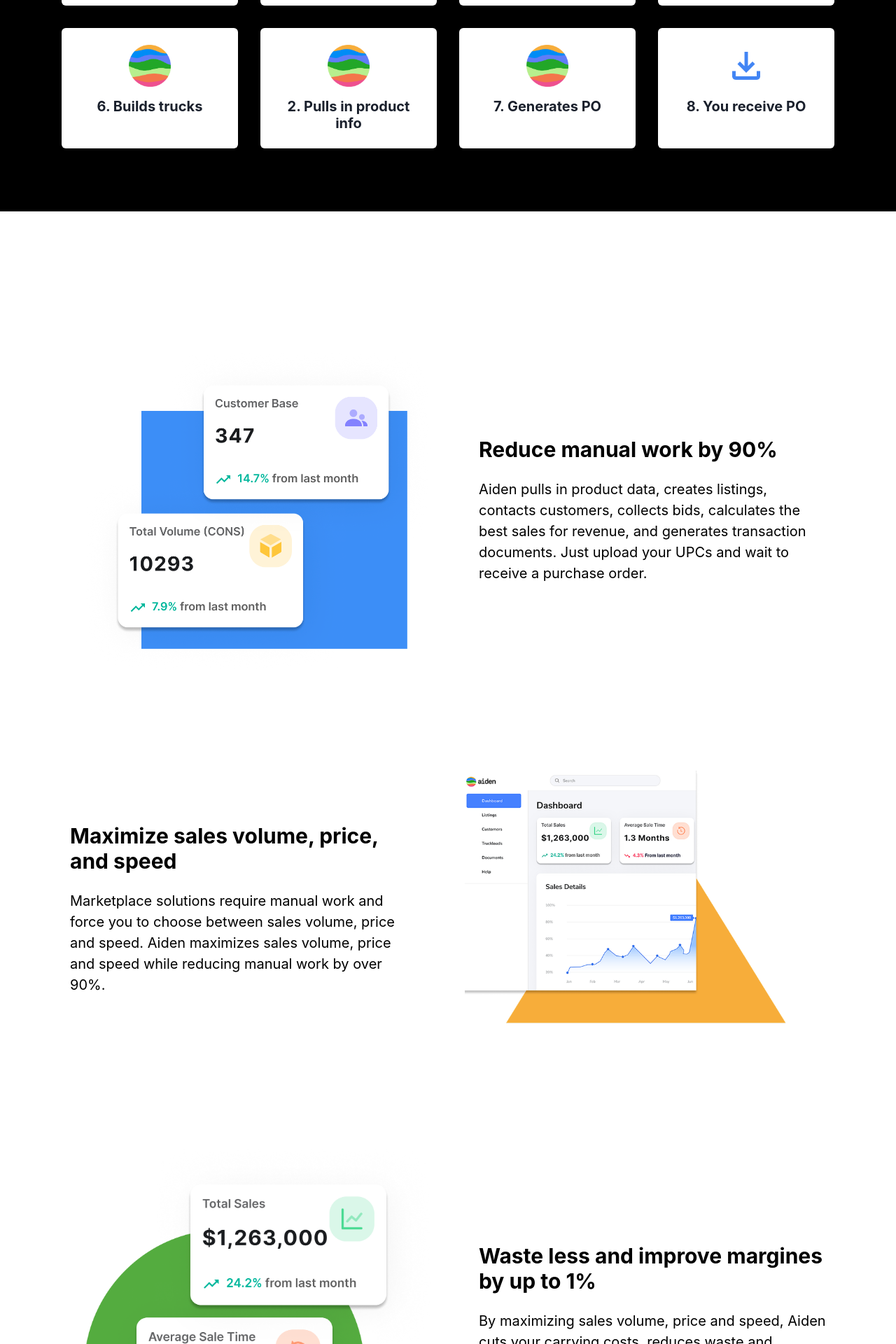
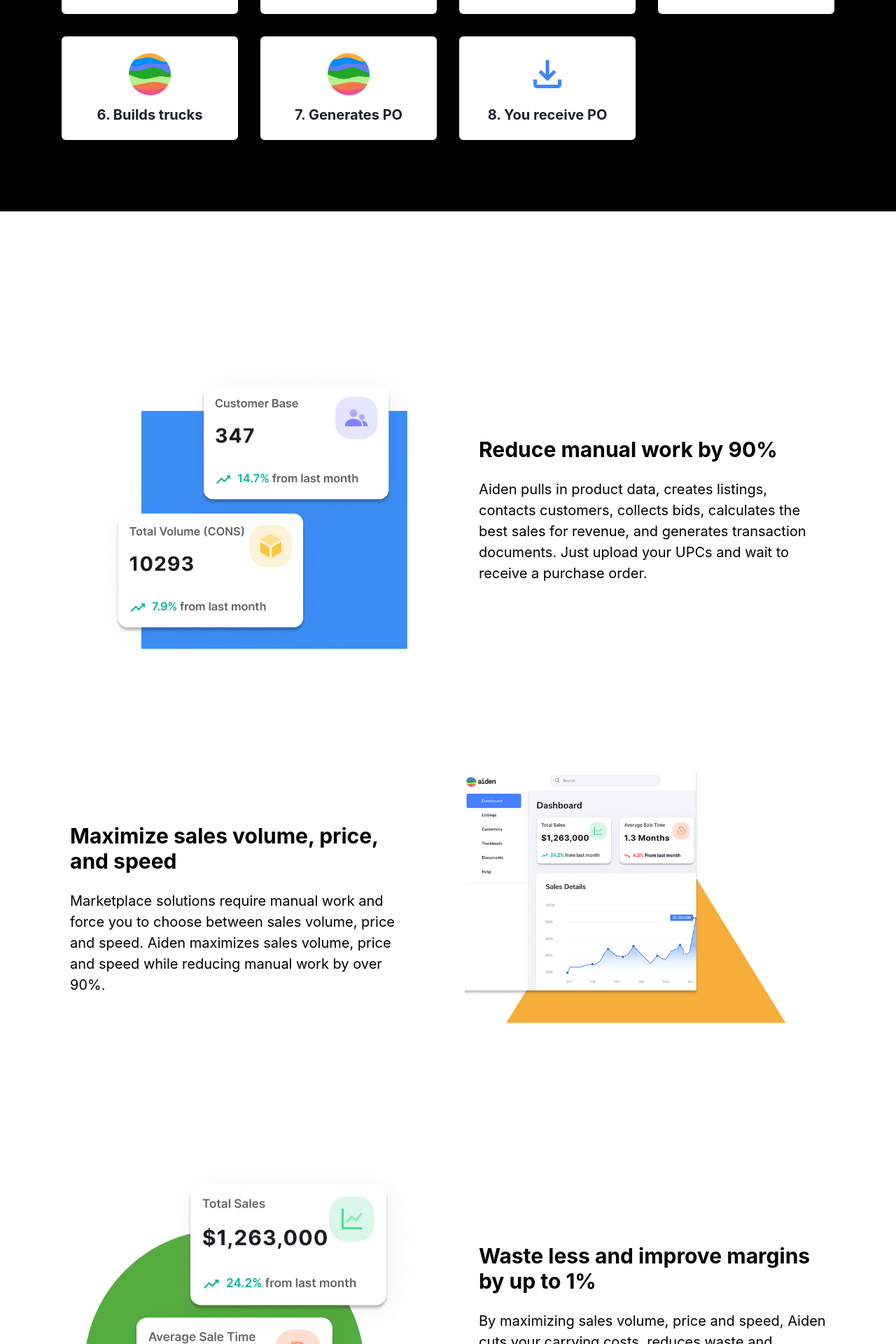
Before and after one commit to dannymansilla/pallet, a React (Create React App) app in the folder frontend/: page / in a window 1280 px wide. Shown: the part 1178-3098 px from the top of the page at 70% size. Built offline with nearby package versions, Linux system fonts and the light colour scheme.

Commit message:
fix spelling

```diff
--- a/frontend/src/pages/LandingPage.js
+++ b/frontend/src/pages/LandingPage.js
@@ -50,9 +50,6 @@
     },
     {
       title: '6. Builds trucks',
-      icon: aidenlogo,
-    },{
-      title: '2. Pulls in product info',
       icon: aidenlogo,
     },
     {
@@ -324,7 +321,7 @@
                 image: second_feature,
               },
               {
-                title: 'Waste less and improve margines by up to 1%',
+                title: 'Waste less and improve margins by up to 1%',
                 description: 'By maximizing sales volume, price and speed, Aiden cuts your carrying costs, reduces waste and increases revenue - resulting in a margin improvement of up to 1%. Let Aiden automatically save you millions.',
                 image: third_feature,
               },
```
